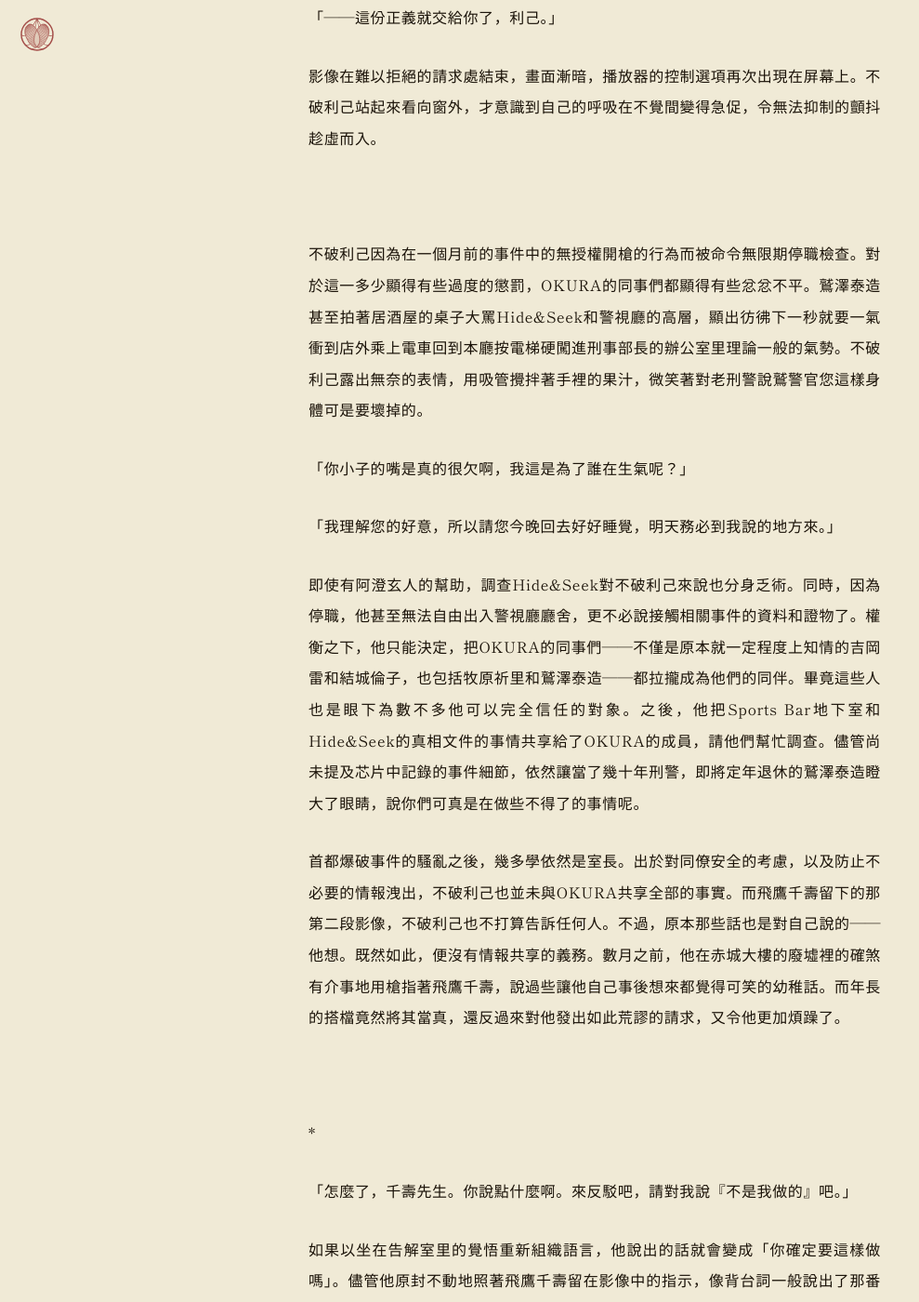
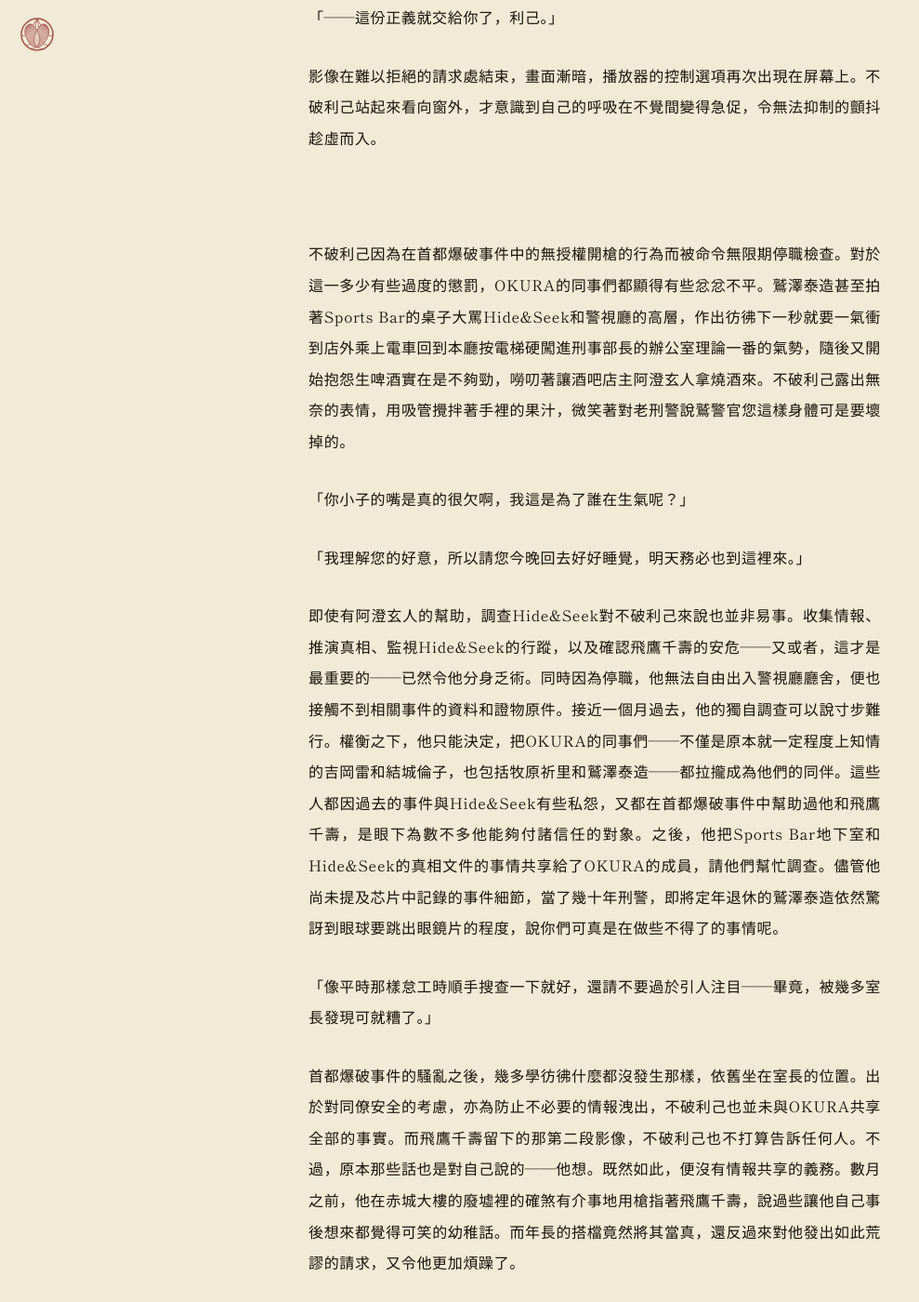
Before and after one commit to AriaYura/eternalnessstudy, a Jekyll site: the page built from posts/takeyabunotsuki/t-01.md, in a window 1280 px wide and 1400 px high, scrolled down 1836 px. Shown: the whole window at 93% size, without its empty margins (0-989 px from the left). Built offline with Jekyll 4.4.1, drawn with Linux system fonts in a browser that asks for light colours; some web fonts are replaced.

Commit message:
update t-01-01 0528

```diff
--- a/posts/takeyabunotsuki/t-01.md
+++ b/posts/takeyabunotsuki/t-01.md
@@ -42,15 +42,17 @@ permalink: /posts/takeyabunotsuki/t-01/
 
 <br>
 
-不破利己因為在一個月前的事件中的無授權開槍的行為而被命令無限期停職檢查。對於這一多少顯得有些過度的懲罰，OKURA的同事們都顯得有些忿忿不平。鷲澤泰造甚至拍著居酒屋的桌子大罵Hide&Seek和警視廳的高層，顯出彷彿下一秒就要一氣衝到店外乘上電車回到本廳按電梯硬闖進刑事部長的辦公室里理論一般的氣勢。不破利己露出無奈的表情，用吸管攪拌著手裡的果汁，微笑著對老刑警說鷲警官您這樣身體可是要壞掉的。
+不破利己因為在首都爆破事件中的無授權開槍的行為而被命令無限期停職檢查。對於這一多少有些過度的懲罰，OKURA的同事們都顯得有些忿忿不平。鷲澤泰造甚至拍著Sports Bar的桌子大罵Hide&Seek和警視廳的高層，作出彷彿下一秒就要一氣衝到店外乘上電車回到本廳按電梯硬闖進刑事部長的辦公室理論一番的氣勢，隨後又開始抱怨生啤酒實在是不夠勁，嘮叨著讓酒吧店主阿澄玄人拿燒酒來。不破利己露出無奈的表情，用吸管攪拌著手裡的果汁，微笑著對老刑警說鷲警官您這樣身體可是要壞掉的。
 
 「你小子的嘴是真的很欠啊，我這是為了誰在生氣呢？」
 
-「我理解您的好意，所以請您今晚回去好好睡覺，明天務必到我說的地方來。」
+「我理解您的好意，所以請您今晚回去好好睡覺，明天務必也到這裡來。」
 
-即使有阿澄玄人的幫助，調查Hide&Seek對不破利己來說也分身乏術。同時，因為停職，他甚至無法自由出入警視廳廳舍，更不必說接觸相關事件的資料和證物了。權衡之下，他只能決定，把OKURA的同事們——不僅是原本就一定程度上知情的吉岡雷和結城倫子，也包括牧原祈里和鷲澤泰造——都拉攏成為他們的同伴。畢竟這些人也是眼下為數不多他可以完全信任的對象。之後，他把Sports Bar地下室和Hide&Seek的真相文件的事情共享給了OKURA的成員，請他們幫忙調查。儘管尚未提及芯片中記錄的事件細節，依然讓當了幾十年刑警，即將定年退休的鷲澤泰造瞪大了眼睛，說你們可真是在做些不得了的事情呢。
+即使有阿澄玄人的幫助，調查Hide&Seek對不破利己來說也並非易事。收集情報、推演真相、監視Hide&Seek的行蹤，以及確認飛鷹千壽的安危——又或者，這才是最重要的——已然令他分身乏術。同時因為停職，他無法自由出入警視廳廳舍，便也接觸不到相關事件的資料和證物原件。接近一個月過去，他的獨自調查可以說寸步難行。權衡之下，他只能決定，把OKURA的同事們——不僅是原本就一定程度上知情的吉岡雷和結城倫子，也包括牧原祈里和鷲澤泰造——都拉攏成為他們的同伴。這些人都因過去的事件與Hide&Seek有些私怨，又都在首都爆破事件中幫助過他和飛鷹千壽，是眼下為數不多他能夠付諸信任的對象。之後，他把Sports Bar地下室和Hide&Seek的真相文件的事情共享給了OKURA的成員，請他們幫忙調查。儘管他尚未提及芯片中記錄的事件細節，當了幾十年刑警，即將定年退休的鷲澤泰造依然驚訝到眼球要跳出眼鏡片的程度，說你們可真是在做些不得了的事情呢。
 
-首都爆破事件的騷亂之後，幾多學依然是室長。出於對同僚安全的考慮，以及防止不必要的情報洩出，不破利己也並未與OKURA共享全部的事實。而飛鷹千壽留下的那第二段影像，不破利己也不打算告訴任何人。不過，原本那些話也是對自己說的——他想。既然如此，便沒有情報共享的義務。數月之前，他在赤城大樓的廢墟裡的確煞有介事地用槍指著飛鷹千壽，說過些讓他自己事後想來都覺得可笑的幼稚話。而年長的搭檔竟然將其當真，還反過來對他發出如此荒謬的請求，又令他更加煩躁了。
+「像平時那樣怠工時順手搜查一下就好，還請不要過於引人注目——畢竟，被幾多室長發現可就糟了。」
+
+首都爆破事件的騷亂之後，幾多學彷彿什麼都沒發生那樣，依舊坐在室長的位置。出於對同僚安全的考慮，亦為防止不必要的情報洩出，不破利己也並未與OKURA共享全部的事實。而飛鷹千壽留下的那第二段影像，不破利己也不打算告訴任何人。不過，原本那些話也是對自己說的——他想。既然如此，便沒有情報共享的義務。數月之前，他在赤城大樓的廢墟裡的確煞有介事地用槍指著飛鷹千壽，說過些讓他自己事後想來都覺得可笑的幼稚話。而年長的搭檔竟然將其當真，還反過來對他發出如此荒謬的請求，又令他更加煩躁了。
 
 <br>
 
```
